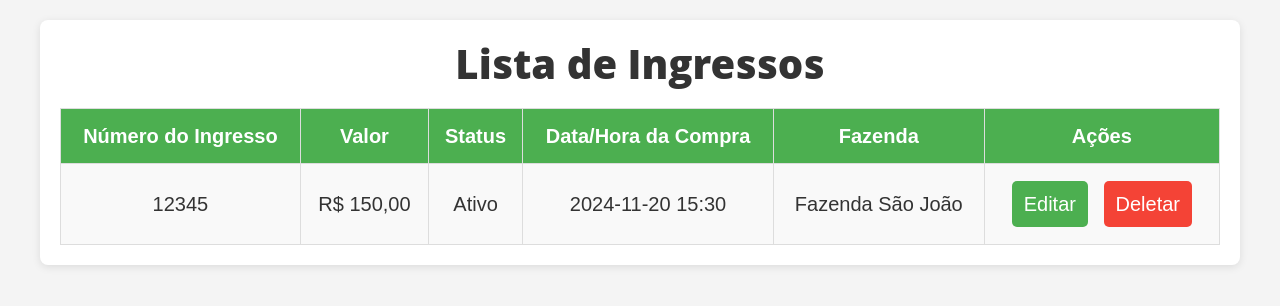
After one commit to TheWithOutForest/SiteOficial, a PHP site: page /listar_i.php in a window 1280 px wide. The commit adds this page. Shown: the top 306 px of the page. Run offline with PHP 8.4, Linux system fonts and the light colour scheme; data that the repository does not hold is empty.

Commit message:
tela comprrad

```diff
--- a/index.php
+++ b/index.php
@@ -60,6 +60,7 @@ session_start();
             <p class="welcome-msg">Bem-vindo, usuário de CPF: <?= $_SESSION['cpf'] ?>!</p>
             <a href="logout.php" class="btn btn-secondary mb-3">Logout</a>
             <a href="listar.php" class="btn btn-primary mb-3">Listar Cliente</a>
+            <a href="updated_lista_compras.php" class="btn btn-primary mb-3">Listar Ingresso</a>
         <?php else: ?>
             <a href="login.php" class="btn btn-primary mb-3">Login</a>
             <a href="cadastro_cliente.php" class="btn btn-success mb-3">Cadastrar Cliente</a>
--- /dev/null
+++ b/listar_i.php
@@ -0,0 +1,188 @@
+<?php
+// Conectar ao banco de dados
+$mysqli = new mysqli("localhost", "usuario", "senha", "ControleDeEventos");
+
+if ($mysqli->connect_error) {
+    die("Conexão falhou: " . $mysqli->connect_error);
+}
+
+// Consultar os ingressos
+$query = "SELECT * FROM ingressos";
+$result = $mysqli->query($query);
+
+while ($row = $result->fetch_assoc()) {
+    echo "<tr>";
+    echo "<td>" . $row['num_ingresso'] . "</td>";
+    echo "<td>R$ " . number_format($row['valor'], 2, ',', '.') . "</td>";
+    echo "<td>" . ($row['status'] ? "Ativo" : "Inativo") . "</td>";
+    echo "<td>" . $row['dt_hr_compra'] . "</td>";
+    echo "<td>" . $row['id_fazenda'] . "</td>";
+    echo "<td><button class='edit-btn' onclick='editarIngresso(" . $row['num_ingresso'] . ")'>Editar</button>
+              <button class='delete-btn' onclick='deletarIngresso(" . $row['num_ingresso'] . ")'>Deletar</button></td>";
+    echo "</tr>";
+}
+?>
+
+<!DOCTYPE html>
+<html lang="pt-BR">
+<head>
+    <meta charset="UTF-8">
+    <meta name="viewport" content="width=device-width, initial-scale=1.0">
+    <title>Controle de Ingressos</title>
+    <link rel="stylesheet" href="styles.css">
+</head>
+<body>
+    <div class="container">
+        <h1>Lista de Ingressos</h1>
+
+        <table>
+            <thead>
+                <tr>
+                    <th>Número do Ingresso</th>
+                    <th>Valor</th>
+                    <th>Status</th>
+                    <th>Data/Hora da Compra</th>
+                    <th>Fazenda</th>
+                    <th>Ações</th>
+                </tr>
+            </thead>
+            <tbody>
+                <!-- Exemplo de ingresso, você pode preenchê-lo dinamicamente com PHP -->
+                <tr>
+                    <td>12345</td>
+                    <td>R$ 150,00</td>
+                    <td>Ativo</td>
+                    <td>2024-11-20 15:30</td>
+                    <td>Fazenda São João</td>
+                    <td>
+                        <button class="edit-btn" onclick="editarIngresso(12345)">Editar</button>
+                        <button class="delete-btn" onclick="deletarIngresso(12345)">Deletar</button>
+                    </td>
+                </tr>
+                <!-- Adicionar mais ingressos dinamicamente -->
+            </tbody>
+        </table>
+    </div>
+
+    <script src="script.js"></script>
+</body>
+</html>
+
+<script>
+        // Função para editar um ingresso
+    function editarIngresso(numIngresso) {
+        alert("Abrir formulário para editar ingresso: " + numIngresso);
+        // Aqui você pode redirecionar o usuário para um formulário de edição ou abrir um modal
+        // Exemplo: window.location.href = '/editar_ingresso.php?id=' + numIngresso;
+    }
+
+    // Função para deletar um ingresso
+    function deletarIngresso(numIngresso) {
+        if (confirm("Tem certeza que deseja deletar este ingresso?")) {
+            // Aqui você pode fazer uma requisição para excluir o ingresso do banco de dados
+            alert("Ingresso " + numIngresso + " deletado.");
+            // Exemplo: fetch('/deletar_ingresso.php?id=' + numIngresso, { method: 'DELETE' })
+        }
+    }
+</script>
+<Style>
+    /* Resetando alguns estilos padrões */
+* {
+    margin: 0;
+    padding: 0;
+    box-sizing: border-box;
+}
+
+/* Corpo da página */
+body {
+    font-family: Arial, sans-serif;
+    background-color: #f4f4f4;
+    color: #333;
+    padding: 20px;
+}
+
+/* Container principal */
+.container {
+    max-width: 1200px;
+    margin: 0 auto;
+    background-color: white;
+    padding: 20px;
+    border-radius: 8px;
+    box-shadow: 0 2px 8px rgba(0, 0, 0, 0.1);
+}
+
+/* Título */
+h1 {
+    text-align: center;
+    margin-bottom: 20px;
+}
+
+/* Estilo da tabela */
+table {
+    width: 100%;
+    border-collapse: collapse;
+    margin-top: 20px;
+}
+
+th, td {
+    padding: 12px;
+    text-align: center;
+    border: 1px solid #ddd;
+}
+
+th {
+    background-color: #4CAF50;
+    color: white;
+}
+
+td {
+    background-color: #f9f9f9;
+}
+
+tr:nth-child(even) {
+    background-color: #f2f2f2;
+}
+
+/* Botões de ação */
+button {
+    padding: 8px 12px;
+    margin: 5px;
+    border: none;
+    border-radius: 5px;
+    cursor: pointer;
+}
+
+.edit-btn {
+    background-color: #4CAF50;
+    color: white;
+}
+
+.edit-btn:hover {
+    background-color: #45a049;
+}
+
+.delete-btn {
+    background-color: #f44336;
+    color: white;
+}
+
+.delete-btn:hover {
+    background-color: #e53935;
+}
+
+/* Responsividade */
+@media (max-width: 768px) {
+    table {
+        font-size: 14px;
+    }
+
+    th, td {
+        padding: 8px;
+    }
+
+    button {
+        font-size: 12px;
+    }
+}
+
+</Style>
```
Also changed, not shown: update_ingresso.php (added, +28 -0 lines), updated_lista_compras.php (added, +233 -0 lines).
